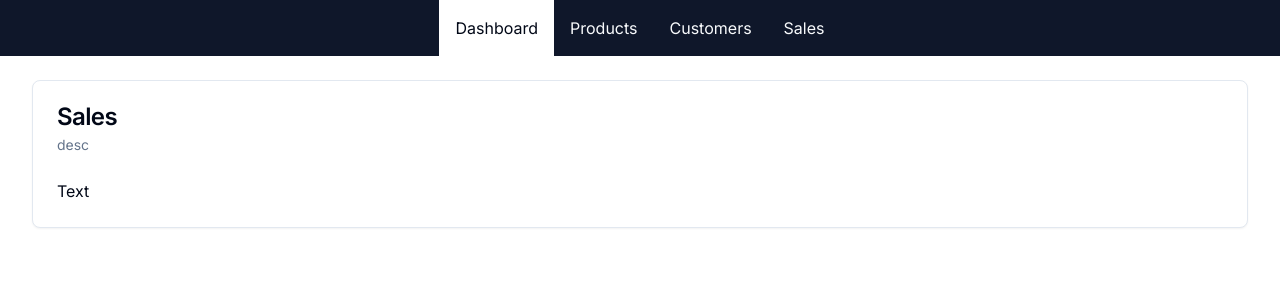
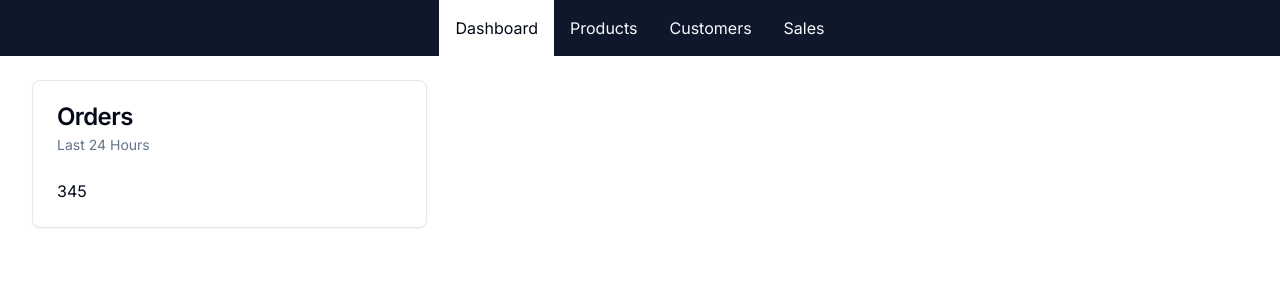
Before and after one commit to kcynia85/store-prisma-nextjs-typescript-tailwind, a Next.js app: page /admin in a window 1280 px wide. Shown: the top 300 px of the page. Built offline with nearby package versions, Linux system fonts and the light colour scheme.

Commit message:
Introduced customizable DashboardCard components in AdminDashboard for dynamic content display

```diff
--- a/src/app/admin/page.tsx
+++ b/src/app/admin/page.tsx
@@ -6,24 +6,44 @@ import {
   CardTitle,
 } from "@/components/ui/Card";
 
-// type DashboardCardProps = {
-//   title: string;
-//   subtitle: string;
-//   body: string;
-// };
 
-const DashboardCard = () => {
+const getSalesData = async () => {
+  // Call API and return data
+};
+
+const AdminDashboard = () => {
+  return (
+    <div className="
+      grid grid-cols-1
+      md:grid-cols-2
+      lg:grid-cols-3
+      gap-4">
+      <DashboardCard
+        title="Orders"
+        subtitle="Last 24 Hours"
+        body="345"/>
+    </div>
+  );
+};
+
+type DashboardCardProps = {
+  title: string;
+  subtitle: string;
+  body: string;
+};
+
+const DashboardCard = ({title, subtitle, body}: DashboardCardProps) => {
   return  (
     <Card>
     <CardHeader>
-      <CardTitle>Sales</CardTitle>
-      <CardDescription>desc</CardDescription>
+      <CardTitle>{title}</CardTitle>
+      <CardDescription>{subtitle}</CardDescription>
     </CardHeader>
     <CardContent>
-      <p>Text</p>
+      <p>{body}</p>
     </CardContent>
   </Card>
   );
 };
 
-export default DashboardCard;
+export default AdminDashboard;
```
